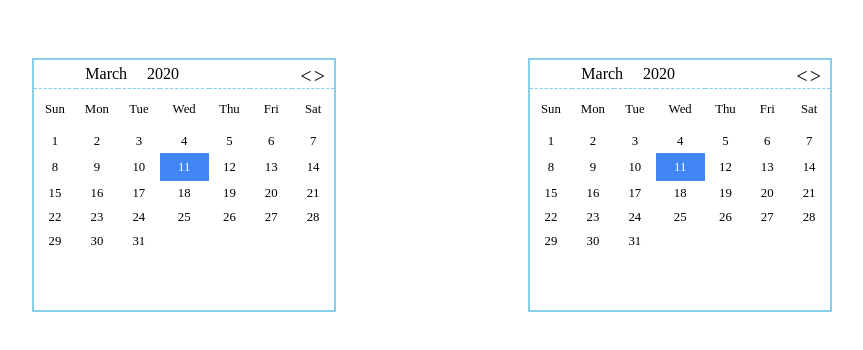
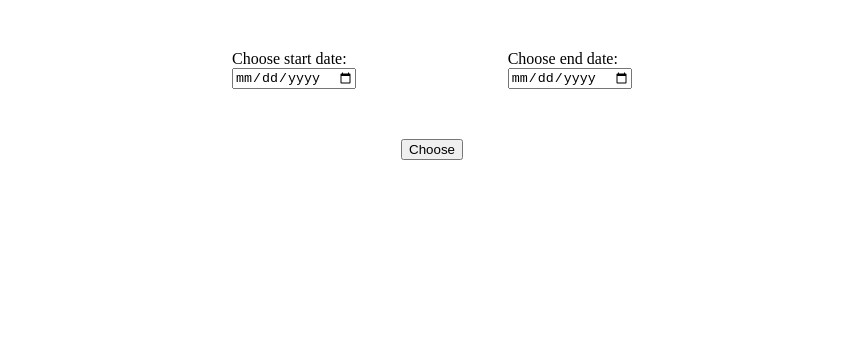
Before and after one commit to daria-ch/calendar, a React (Create React App) app: page / in a window 1280 px wide. Shown: the top 350 px of the page, without its empty margins (208-1071 px from the left). Built offline with nearby package versions, Linux system fonts and the light colour scheme.

Commit message:
fixed structure

```diff
--- a/src/App.css
+++ b/src/App.css
@@ -4,9 +4,10 @@
 
 .planner {
     display: flex;
-    margin: 0 auto;
-    max-width: 800px;
+    margin: 50px auto;
+    max-width: 400px;
     justify-content: space-between;
+    text-align: left;
 }
 
 
--- a/src/App.js
+++ b/src/App.js
@@ -1,33 +1,36 @@
 import React, {Component} from 'react';
-import Calendar from "./containers/Calendar/Calendar";
+import './App.css';
+import DatePicker from "./components/DatePicker/DatePicker";
 
-import './App.css';
-
-const style = {
-    position: 'relative',
-    margin: '50px auto'
-};
-
-const selectedDay = {
-    border: '1px solid #4285f4'
-};
 
 class App extends Component {
-    onDayClick = (e, day) => {
-        alert(day);
+
+    state = {
+        start: '',
+        end: ''
     };
+
 
     render() {
         return (
             <div className='App'>
-                <div className="planner">
-                    <div className='planner-item'>
-                        <Calendar style={style} width="500px" onDayClick={(e, day) => this.onDayClick(e, day)}/>
+                <form>
+                    <div className='planner'>
+                        <div className='planner-item'>
+                            <DatePicker
+                                id='start'
+                                label='Choose start date:'
+                                name='start'/>
+                        </div>
+                        <div className='planner-item'>
+                            <DatePicker
+                                id='end'
+                                label='Choose end date:'
+                                name='end'/>
+                        </div>
                     </div>
-                    <div className='planner-item'>
-                        <Calendar style={style} width="500px" onDayClick={(e, day) => this.onDayClick(e, day)}/>
-                    </div>
-                </div>
+                    <button>Choose</button>
+                </form>
             </div>
         );
     }
--- /dev/null
+++ b/src/components/DatePicker/DatePicker.css
@@ -0,0 +1,4 @@
+.datepicker {
+    display: flex;
+    flex-direction: column;
+}
--- /dev/null
+++ b/src/components/DatePicker/DatePicker.js
@@ -0,0 +1,15 @@
+import React from 'react';
+import './DatePicker.css';
+
+const DatePicker = (props) => {
+    return (
+        <form>
+            <div className='datepicker'>
+                <label htmlFor={props.id}>{props.label}</label>
+                <input type="date" id={props.id} name={props.name} required/>
+            </div>
+        </form>
+    );
+};
+
+export default DatePicker;
--- a/src/containers/Calendar/Calendar.css
+++ /dev/null
@@ -1,110 +0,0 @@
-.calendar-container,
-.calendar,
-.calendar-header,
-td,
-tr {
-    padding: 0;
-    margin: 0;
-}
-
-.calendar-container {
-    border: 2px solid skyblue;
-    width: 300px;
-    height: 250px;
-}
-
-.calendar {
-    background-color: white;
-    border-spacing: 0;
-    border-collapse: collapse;
-    width: 100%;
-}
-
-.calendar-header {
-    border-bottom: 1px dashed skyblue;
-    position: relative;
-}
-
-.calendar-header td {
-    border-spacing: 0;
-    padding: 5px;
-}
-
-.day,
-.empty-slot,
-.week-day {
-    text-align: center;
-    height: 40px;
-}
-
-.week-day {
-    font-size: 0.8em;
-}
-
-.day {
-    font-size: 0.8em;
-    cursor: pointer;
-    width: 24px;
-    height: 24px;
-    line-height: 24px;
-}
-
-.current-day {
-    background-color: #4285f4;
-    width: 28px;
-    height: 28px;
-    line-height: 28px;
-    border-radius: 2%;
-    color: white;
-}
-
-.month-popup {
-    position: absolute;
-    top: 28px;
-    left: -1px;
-    padding: 5px;
-    background: white;
-    border: 1px solid skyblue;
-}
-
-.popup-item {
-    color: black;
-    text-decoration: none;
-
-}
-
-.month-popup div {
-    padding: 0.3em;
-    position: relative;
-}
-
-.nav-month {
-    position: absolute;
-    top: 0;
-    font-size: 0.6em;
-    right: 3px;
-}
-
-.prev {
-    font-size: 20px;
-    cursor: pointer;
-}
-
-.next {
-    font-size: 20px;
-    cursor: pointer;
-}
-
-.editor-year {
-    max-width: 3.6em;
-}
-
-.label-month,
-.label-year {
-    font-size: 16px;
-    padding-right: 20px;
-}
-
-.label-month {
-    cursor: pointer;
-}
--- a/src/containers/Calendar/Calendar.js
+++ /dev/null
@@ -1,238 +0,0 @@
-import React, {Component} from 'react';
-import moment from 'moment';
-import './Calendar.css';
-
-class Calendar extends Component {
-    state = {
-        momentContext: moment(),
-        today: moment(),
-        showMonthPopup: false,
-        showYearPopup: false
-    };
-
-    constructor(props) {
-        super(props);
-        this.style = props.style || {};
-    }
-
-
-    // weekdays = moment.weekdays();
-    weekdaysShort = moment.weekdaysShort();
-    months = moment.months();
-
-    year = () => this.state.momentContext.format('Y');
-    month = () => this.state.momentContext.format('MMMM');
-    daysInMonth = () => this.state.momentContext.daysInMonth();
-    // currentDate = () => this.state.momentContext.get('date');
-    currentDay = () => this.state.momentContext.format('D');
-
-    firstDayOfMonth = () => {
-        let momentContext = this.state.momentContext;
-        return moment(momentContext).startOf('month').format('d');
-    };
-
-    setMonth = (month) => {
-        let monthNumber = this.months.indexOf(month);
-        let momentContext = Object.assign({}, this.state.momentContext);
-        momentContext = moment(momentContext).set('month', monthNumber);
-        this.setState({momentContext: momentContext});
-    };
-
-    nextMonth = () => {
-        let momentContext = Object.assign({}, this.state.momentContext);
-        momentContext = moment(momentContext).add(1, 'month');
-        this.setState({momentContext: momentContext});
-        this.props.onNextMonth && this.props.onNextMonth();
-    };
-
-    prevMonth = () => {
-        let momentContext = Object.assign({}, this.state.momentContext);
-        momentContext = moment(momentContext).subtract(1, 'month');
-        this.setState({momentContext: momentContext});
-        this.props.onPrevMonth && this.props.onPrevMonth();
-    };
-
-    onSelectChange = (e, data) => {
-        this.setMonth(data);
-        this.props.onMonthChange && this.props.onMonthChange();
-    };
-
-    SelectList = (props) => {
-        let popup = props.data.map(item => {
-            return (
-                <div key={item}>
-                    <a href="#" className='popup-item' onClick={(e) => {
-                        this.onSelectChange(e, item)
-                    }}>
-                        {item}
-                    </a>
-                </div>
-            )
-        });
-        return (
-            <div className='month-popup'>
-                {popup}
-            </div>
-        )
-    };
-
-    onChangeMonth = (e, month) => {
-        this.setState({showMonthPopup: !this.state.showMonthPopup});
-    };
-
-    MonthNav = () => {
-        return (
-            <span className='label-month' onClick={(e) => {
-                this.onChangeMonth(e, this.month())
-            }}>
-                {this.month()}
-                {this.state.showMonthPopup && <this.SelectList data={this.months}/>}
-            </span>
-        )
-    };
-
-    showYearEditor = () => {
-        this.setState({
-            showYearNav: true
-        })
-    };
-
-    setYear = (year) => {
-        let momentContext = Object.assign({}, this.state.momentContext);
-        momentContext = moment(momentContext).set('year', year);
-        this.setState({momentContext: momentContext});
-    };
-
-    onYearChange = (e) => {
-        this.setYear(e.target.value);
-        this.props.onYearChange && this.props.onYearChange(e, e.target.value);
-    };
-
-    onKeyUpYear = (e) => {
-        if (e.which === 13 || e.which === 27) {
-            this.setYear(e.target.value);
-            this.setState({
-                showYearNav: false
-            })
-        }
-    };
-
-    YearNav = () => {
-        return (
-            this.state.showYearNav ? <input
-                    defaultValue={this.year()}
-                    className='editor-year'
-                    ref={(yearInput) => {
-                        this.yearInput = yearInput
-                    }}
-                    onKeyUp={e => this.onKeyUpYear(e)}
-                    onChange={e => this.onYearChange(e)}
-                    type='number'
-                    placeholder='year'
-                />
-                :
-                <span className='label-year'
-                      onDoubleClick={(e) => {
-                          this.showYearEditor()
-                      }}>
-                    {this.year()}
-            </span>
-        )
-    };
-
-    onDayClick = (e, day) => {
-        this.props.onDayClick && this.props.onDayClick(e, day);
-    };
-
-    render() {
-        let weekdays = this.weekdaysShort.map(day => {
-            return (
-                <td key={day} className='week-day'>{day}</td>
-            )
-        });
-
-
-        let blanks = [];
-        for (let i = 0; i < this.firstDayOfMonth(); i++) {
-            blanks.push(<td key={i*80} className='empty-slot'>
-                {''}
-            </td>);
-        }
-
-        let daysInMonth = [];
-        for (let d = 1;
-             d <= this.daysInMonth(); d++) {
-            let className = (d == this.currentDay() ? 'day current-day' : 'day');
-            daysInMonth.push(
-                <td key={d} className={className}>
-                    <span onClick={e => {
-                        this.onDayClick(e, d)
-                    }}>{d}</span>
-                </td>
-            );
-        }
-
-        const totalSlots = [...blanks, ...daysInMonth];
-
-        let rows = [];
-        let cells = [];
-
-        totalSlots.forEach((row, i) => {
-            if ((i % 7) !== 0) {
-                cells.push(row)
-            } else {
-                let insertRow = cells.slice();
-                rows.push(insertRow);
-                cells = [];
-                cells.push(row);
-            }
-            if (i === totalSlots.length - 1) {
-                let insertRow = cells.slice();
-                rows.push(insertRow);
-            }
-        });
-
-        let days = rows.map((d, i) => {
-            return (
-                <tr key={i * 100}>{d}</tr>
-            );
-        });
-
-        return (
-            <div className='calendar-container' style={this.style}>
-                <table className='calendar'>
-                    <thead>
-                    <tr className='calendar-header'>
-                        <td colSpan='5'>
-                            <this.MonthNav/>
-                            <this.YearNav/>
-                        </td>
-                        <td colSpan='2' className='nav-month'>
-                            <i className='prev'
-                               onClick={e => {
-                                   this.prevMonth()
-                               }}>
-                                &#60;
-                            </i>
-                            <i className='next'
-                               onClick={e => {
-                                   this.nextMonth()
-                               }}>
-                                &#62;
-                            </i>
-                        </td>
-                    </tr>
-                    </thead>
-                    <tbody>
-                    <tr>
-                        {weekdays}
-                    </tr>
-                    {days}
-                    </tbody>
-                </table>
-            </div>
-        );
-    }
-}
-
-export default Calendar;
```
Also changed, not shown: src/components/DateInput/DateInput.css (deleted), src/components/DateInput/DateInput.js (deleted).
